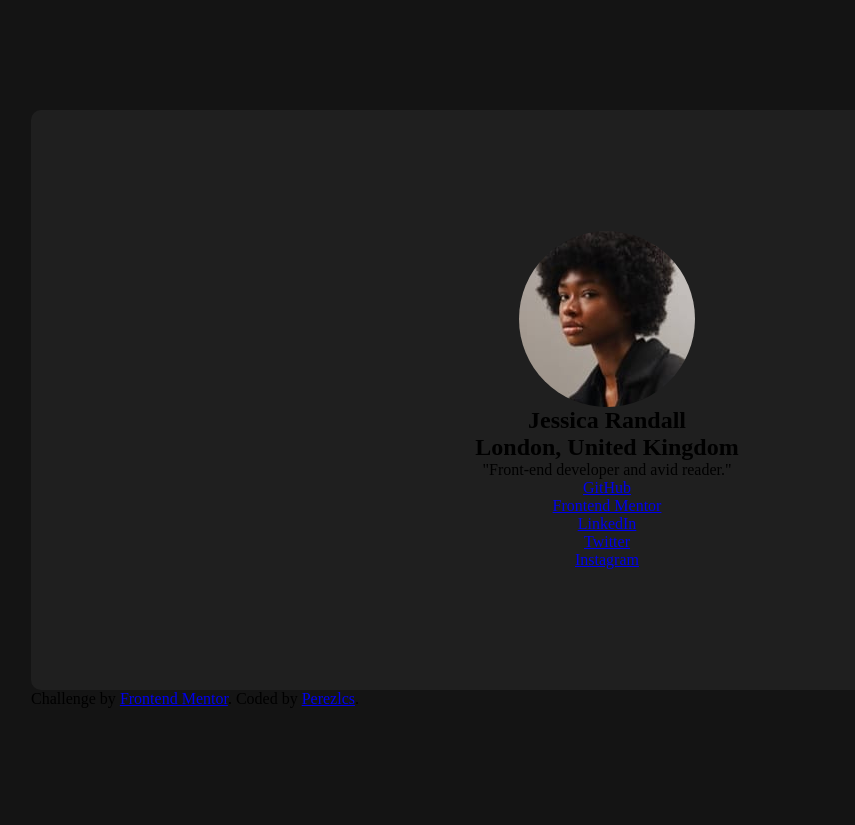
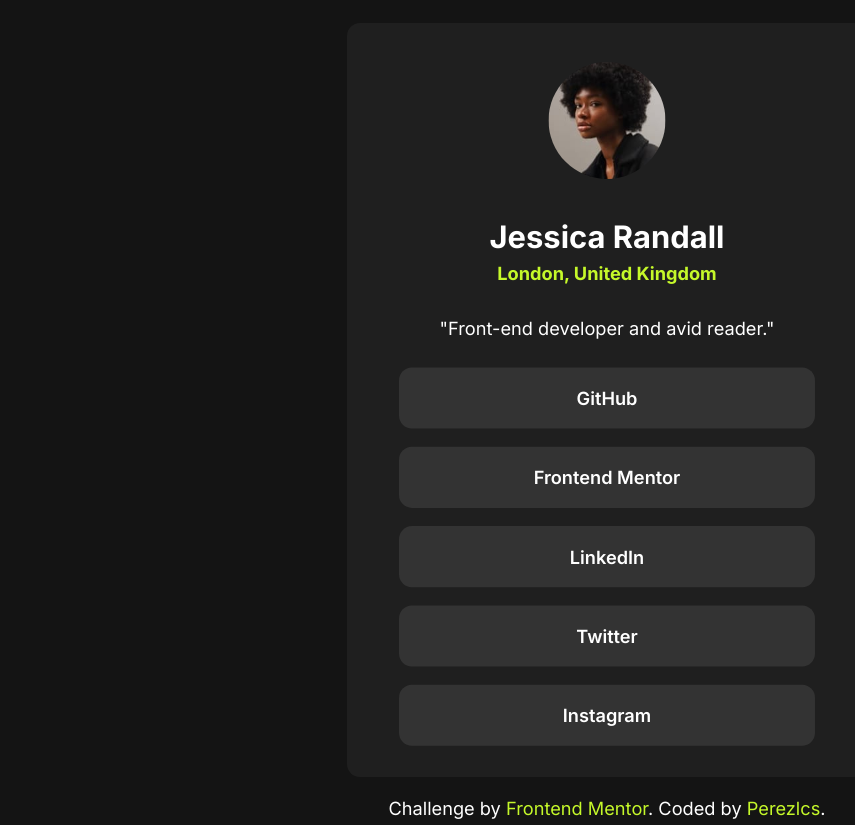
Before and after one commit to perezLcs/social-challenge, a plain HTML site: page index.html in a window 1280 px wide. Shown: the whole page, without its empty margins (33-888 px from the left). Before the commit the page ends 800 px from the top, so only its background shows below. Drawn offline with Linux system fonts and the light colour scheme.

Commit message:
challenge complete

```diff
--- a/styles/style.css
+++ b/styles/style.css
@@ -24,13 +24,18 @@ body {
     display: flex;
     justify-content: center;
     align-items: center;
+    font-family: var(--font01);
+    font-size: 14px;
+    text-align: center;
 }
 
 main {
     height: 580px;
-    min-width: 90%;
+    min-width: 400px;
     background-color: var(--color03);
     border-radius: 10px;
+
+    transition: 0.5s;
 }
 
 section {
@@ -38,9 +43,86 @@ section {
     display: flex;
     flex-flow: column nowrap;
     align-items: center;
-    justify-content: center;
 }
 
 section > img.profpicture {
+    height: 90px;
     border-radius: 50%;
+    margin: 30px;
 }
+
+section > h1 {
+    color: #fff;
+    margin-bottom: 5px;
+    font-size: 1.7em;
+}
+
+h2.location {
+    color: var(--color01);
+    font-size: 14px;
+    margin-bottom: 25px;
+}
+
+p.bio {
+    color: #fff;
+    margin-bottom: 15px;
+}
+
+a.link {
+    width: 80%;
+    text-decoration: none;
+    color: #fff;
+    background-color: var(--color02);
+    padding: 15px;
+    margin: 7px;
+    border-radius: 10px;
+    text-align: center;
+    font-weight: 600;
+}
+
+a.link:hover {
+    background-color: var(--color01);
+    color: #000;
+    transition: 0.7s;
+}
+
+div.attribution {
+    display: block;
+    color: #fff;
+    margin: 10px;
+    padding: 5px;
+}
+
+div.attribution > a {
+    text-decoration: none;
+    color: var(--color01);
+}
+
+div.attribution > a:hover {
+    text-decoration: underline;
+    font-weight: 600;
+}
+
+@media screen and (min-width: 768px) and (max-width: 1200px) {
+
+    main {
+        transform: scale(1.2);
+    }
+
+    /* body {
+        font-size: 16px;
+    }
+
+    main {
+        height: 620px;
+    } */
+
+}
+
+@media screen and (min-width: 1200px) {
+
+    main {
+        transform: scale(1.3);
+    }
+
+}
```
